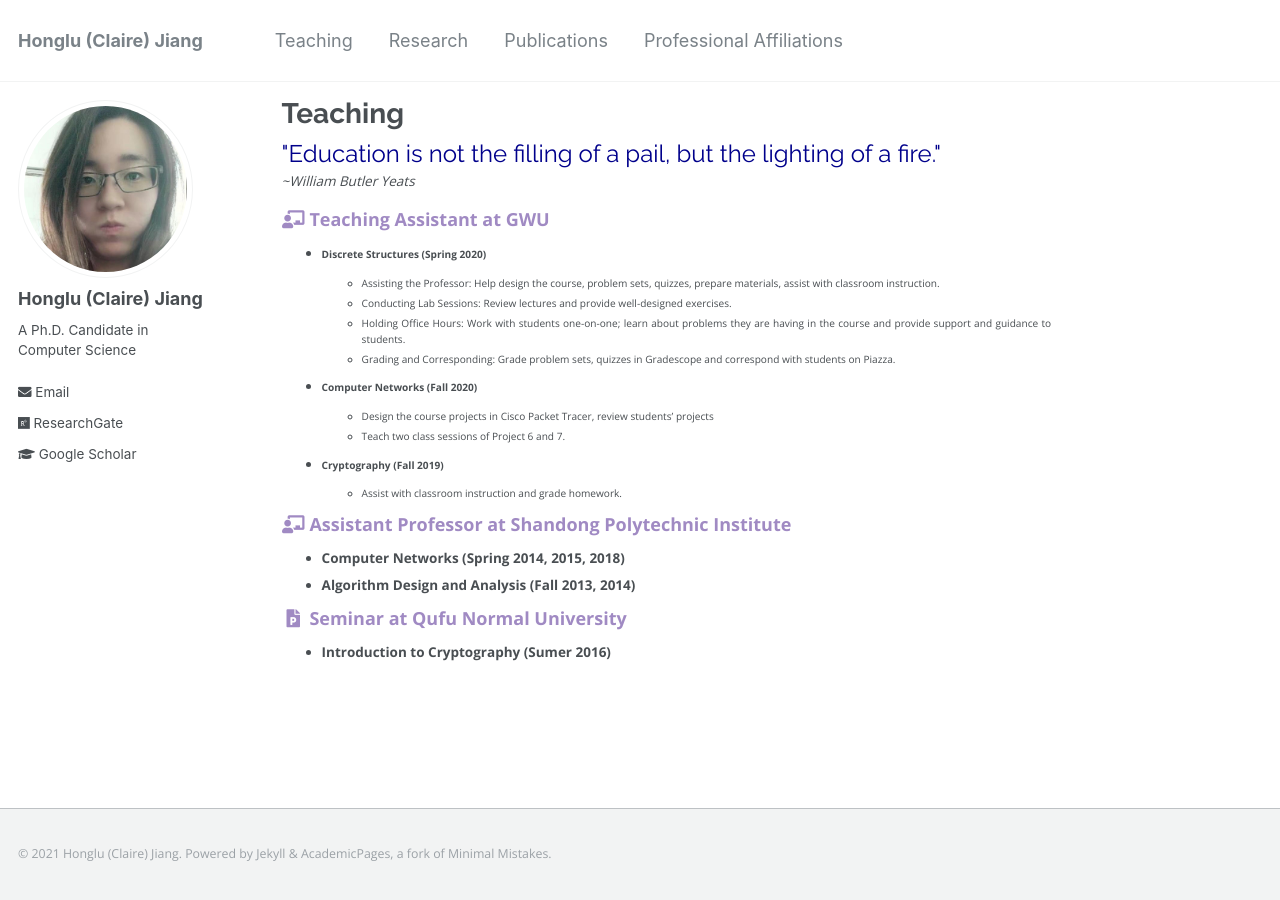
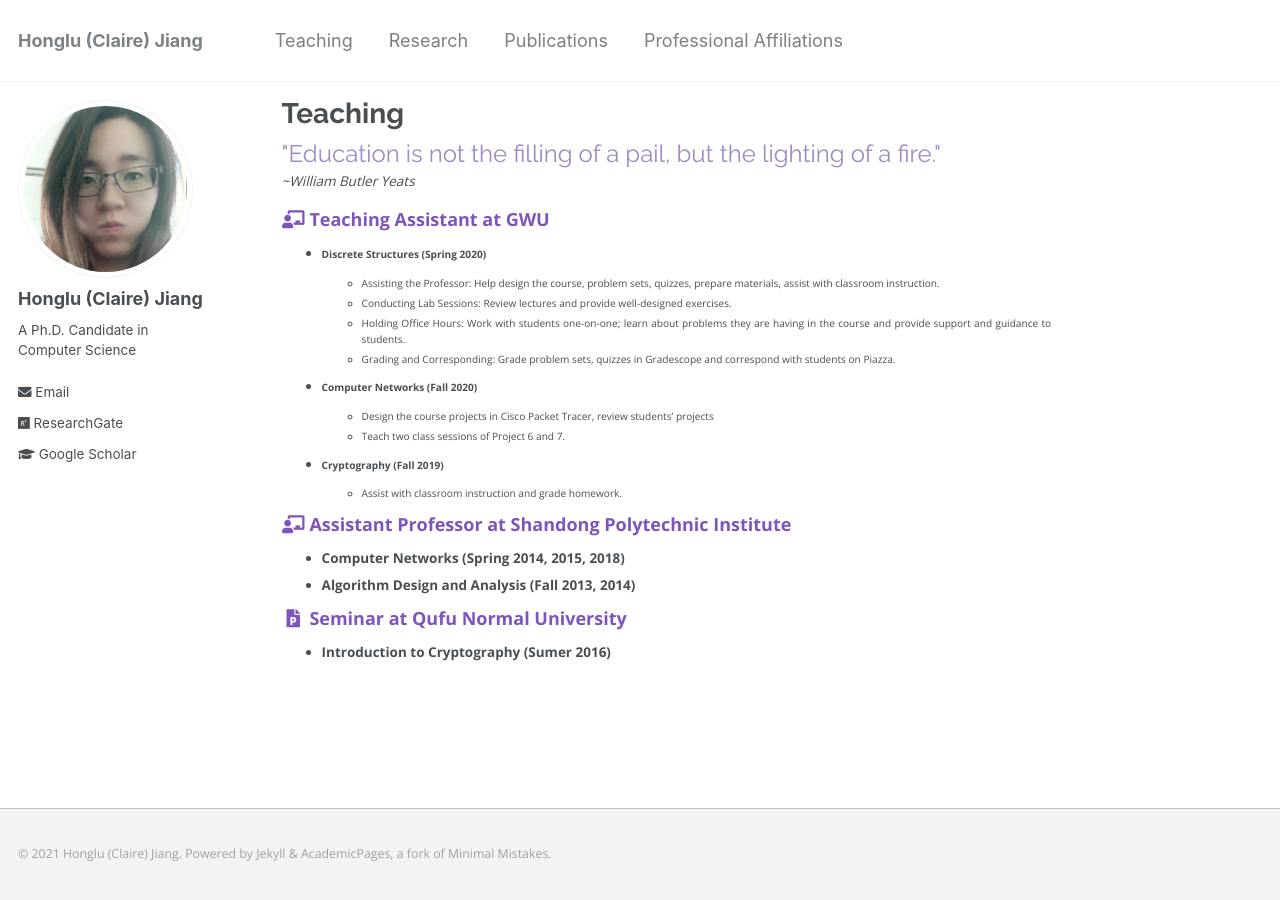
Before and after one commit to hljiang0720/hljiang.github.io, a Jekyll site: the page built from _pages/teaching.md, in a window 1280 px wide. Built offline with Jekyll 4.4.1, drawn with Linux system fonts in a browser that asks for light colours.

Commit message:
Update _page.scss

```diff
--- a/_sass/_page.scss
+++ b/_sass/_page.scss
@@ -55,12 +55,12 @@
      h3 {
         font-size: $type-size-5;
         margin-bottom: 0.5em;
-    color: #a08ac3;
+    color: #7e54bd;
   }
 
    h4 {
      font-size: 24px;
-      color: #00008b;
+      color: #a08ac3;
       font-family: 'Raleway', cursive;
       font-weight: normal;
       margin: -0.08em 0em 0.1em 0em;
```
